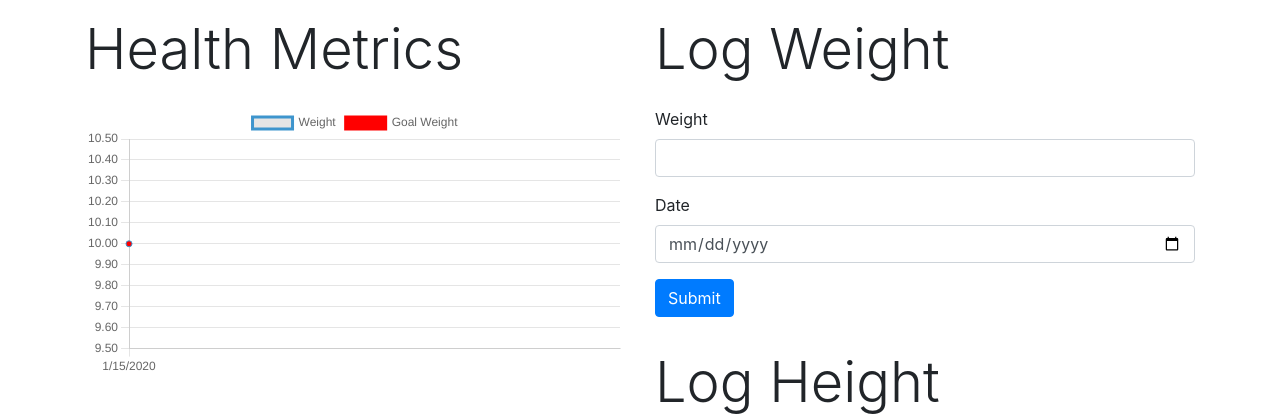
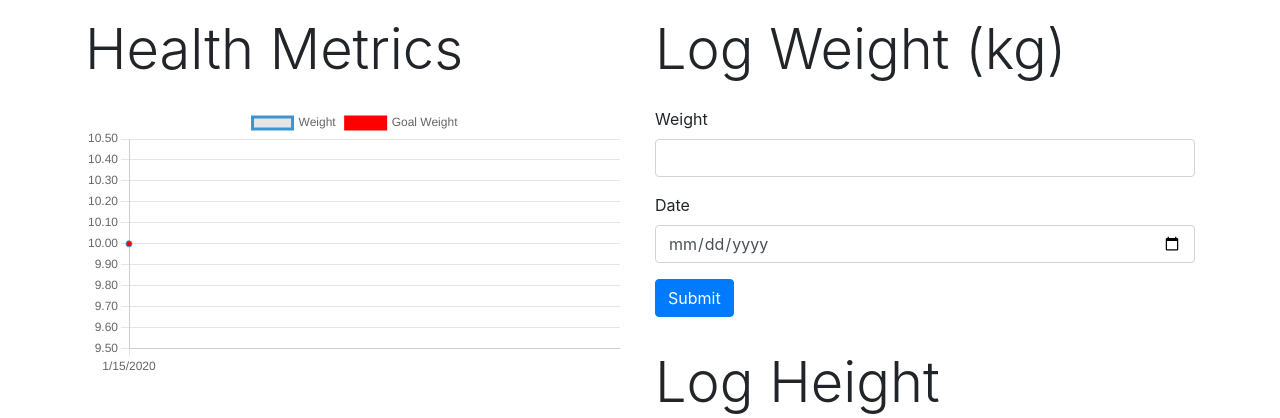
Before and after one commit to shaunsim15/comp-3005, a Python web app: template fitness_club/templates/health_metrics.html in a window 1280 px wide. Shown: the part 56-474 px from the top of the page. Run offline with Jinja, Linux system fonts and the light colour scheme; the template is opened without the code that fills it: most values are stand-ins (such as "Sample title", 1, 10 or a date in 2020); form fields are guessed from the names that the template uses.

Commit message:
Implemented the changes Sean recommended in the last PR

```diff
--- a/fitness_club/health_metrics.py
+++ b/fitness_club/health_metrics.py
@@ -48,15 +48,16 @@ def index():
             if existing_weight_log:
                 # If a record exists, update the weight
                 existing_weight_log.weight = weight
+                db.session.commit()
                 flash("Weight updated successfully!", "success")
-                db.session.commit()
 
             else:
                 # If no record exists, create a new record
                 new_weight_log = WeightLog(weight=weight, date=date, member_id=member.member_id)
                 db.session.add(new_weight_log)
+                db.session.commit()
                 flash("Weight logged successfully!", "success")
-                db.session.commit()
+
             return redirect(url_for("health_metrics.index"))
 
     height_form = HeightForm()
--- a/fitness_club/dashboard_forms.py
+++ b/fitness_club/health_metrics_forms.py
@@ -4,7 +4,7 @@ from wtforms.validators import DataRequired
 
 
 class LogWeightForm(FlaskForm):
-    weight = DecimalField('Weight', validators=[DataRequired()])
+    weight = DecimalField('Weight (kg)', validators=[DataRequired()])
     date = DateField('Date', validators=[DataRequired()])
 
 
--- a/fitness_club/templates/health_metrics.html
+++ b/fitness_club/templates/health_metrics.html
@@ -140,7 +140,7 @@
 
     </div>
     <div class="col-md-6">
-        <h3 class="display-4 py-3 mx-auto">Log Weight</h3>
+        <h3 class="display-4 py-3 mx-auto">Log Weight (kg)</h3>
         <form method="POST">
             {{ log_weight_form.hidden_tag() }}
             <div class="form-group">
```
